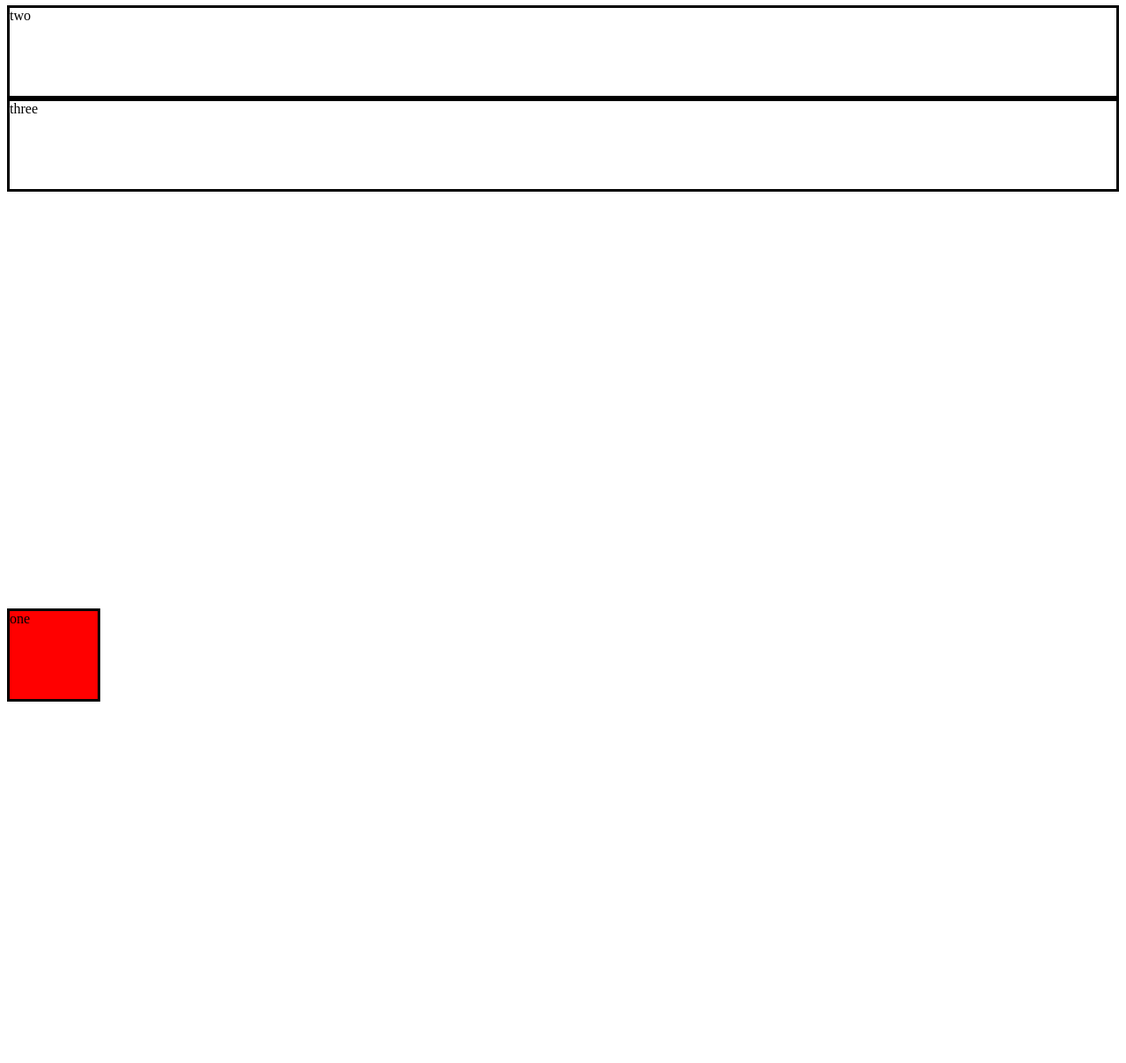
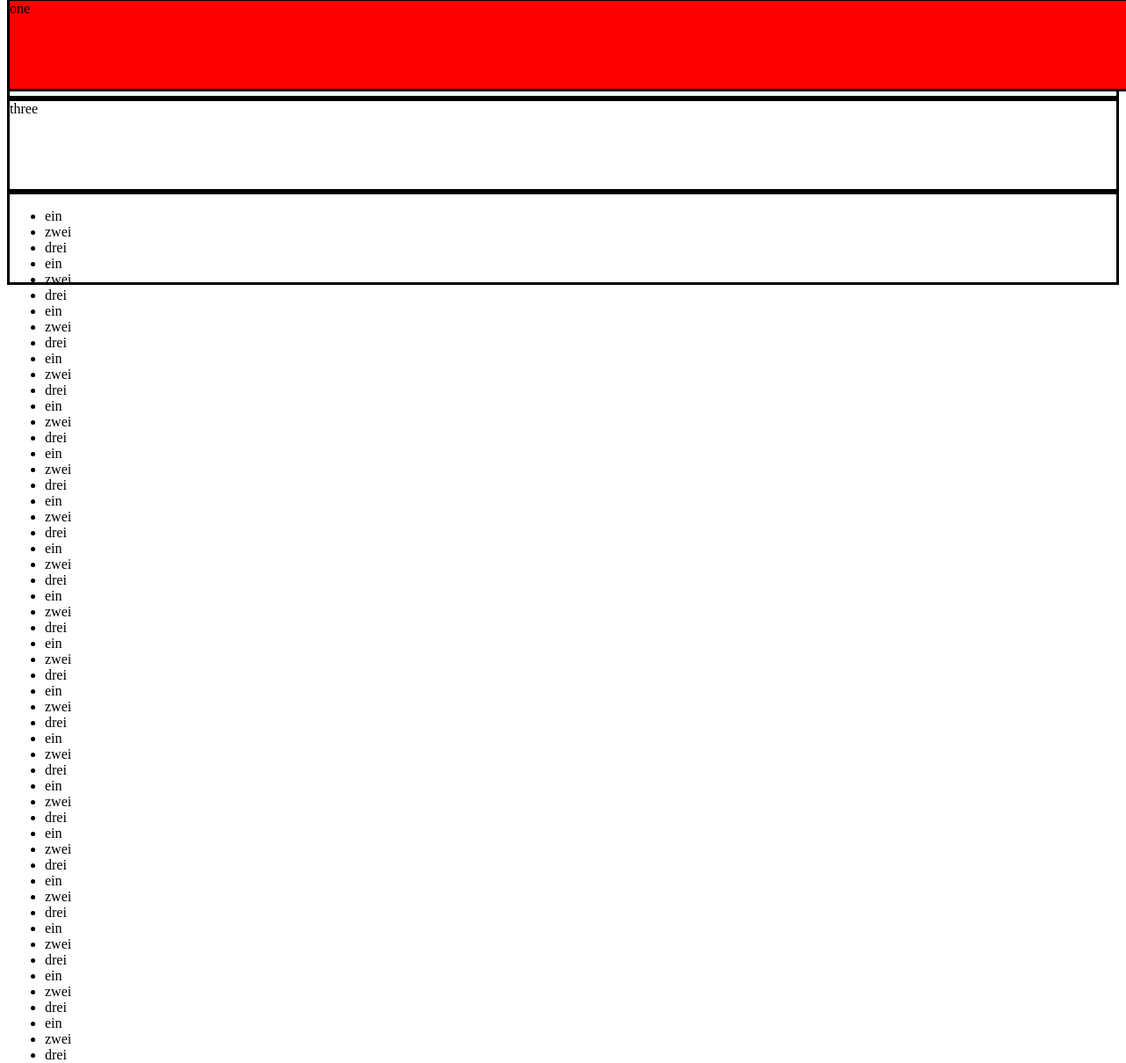
Before and after one commit to andrejbsvc/swp, a plain HTML site: page Positions/position.html in a window 1280 px wide. Shown: the part 2-1211 px from the top of the page at 88% size. Before the commit the page ends 800 px from the top, so only its background shows below. Drawn offline with Linux system fonts and the light colour scheme.

Commit message:
added list and fixed the positions of div1

```diff
--- a/Positions/position.html
+++ b/Positions/position.html
@@ -12,9 +12,9 @@
 
     .div1 {
         background-color: red;
-        width: 100px;
-        position:absolute;
-        bottom: 0px;
+        width: 100vw;
+        position:fixed;
+        top: 0px;
 
     }
     </style>
@@ -29,6 +29,68 @@
     <div class="div3">
         three
     </div>
+    <div>
+        <ul>
+            <li>ein</li>
+            <li>zwei</li>
+            <li>drei</li>
+
+            <li>ein</li>
+            <li>zwei</li>
+            <li>drei</li>
+            <li>ein</li>
+            <li>zwei</li>
+            <li>drei</li>
+            <li>ein</li>
+            <li>zwei</li>
+            <li>drei</li>
+            <li>ein</li>
+            <li>zwei</li>
+            <li>drei</li>
+            <li>ein</li>
+            <li>zwei</li>
+            <li>drei</li>
+            <li>ein</li>
+            <li>zwei</li>
+            <li>drei</li>
+
+            <li>ein</li>
+            <li>zwei</li>
+            <li>drei</li>
+            <li>ein</li>
+            <li>zwei</li>
+            <li>drei</li>
+            <li>ein</li>
+            <li>zwei</li>
+            <li>drei</li>
+            <li>ein</li>
+            <li>zwei</li>
+            <li>drei</li>
+            <li>ein</li>
+            <li>zwei</li>
+            <li>drei</li>
+            <li>ein</li>
+            <li>zwei</li>
+            <li>drei</li><li>ein</li>
+            <li>zwei</li>
+            <li>drei</li>
+            <li>ein</li>
+            <li>zwei</li>
+            <li>drei</li>
+            <li>ein</li>
+            <li>zwei</li>
+            <li>drei</li>
+            <li>ein</li>
+            <li>zwei</li>
+            <li>drei</li>
+            <li>ein</li>
+            <li>zwei</li>
+            <li>drei</li>
+
+
+
+        </ul>
+    </div>
 
 </body>
 </html>
```
